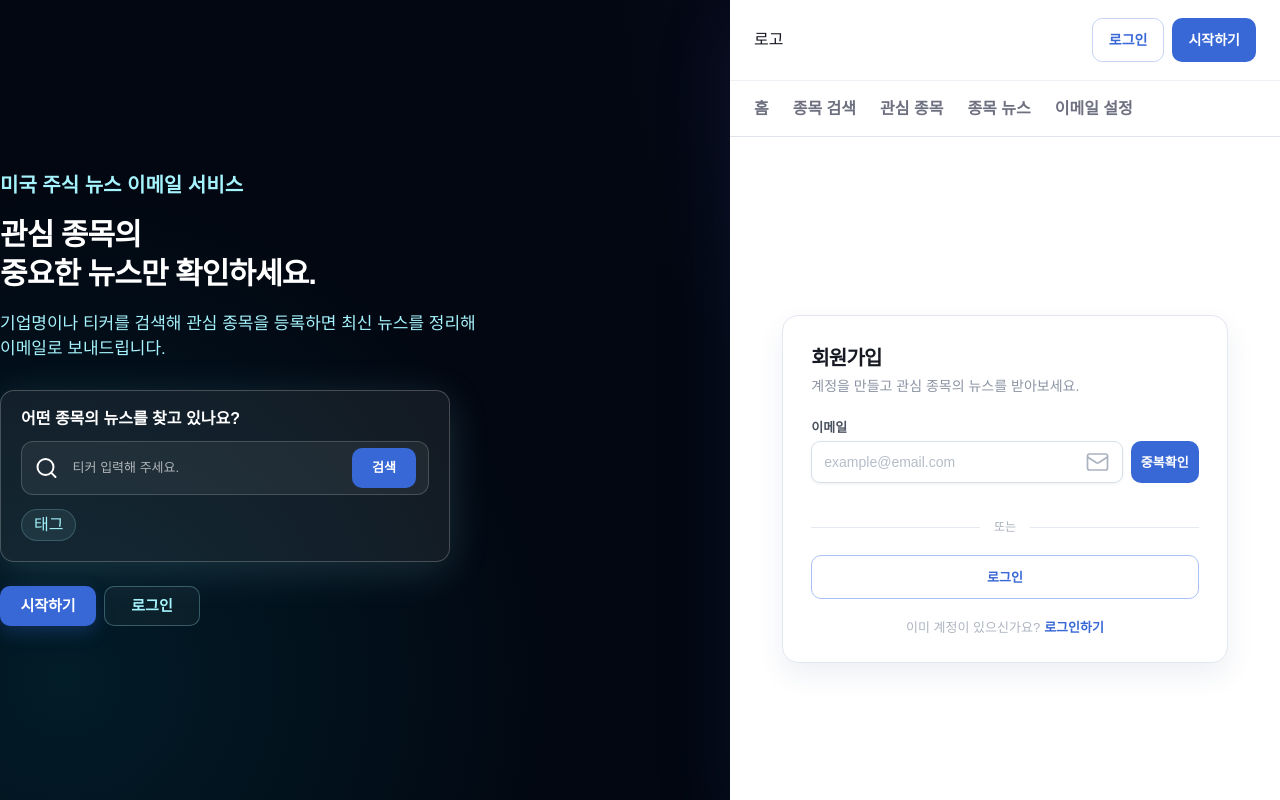
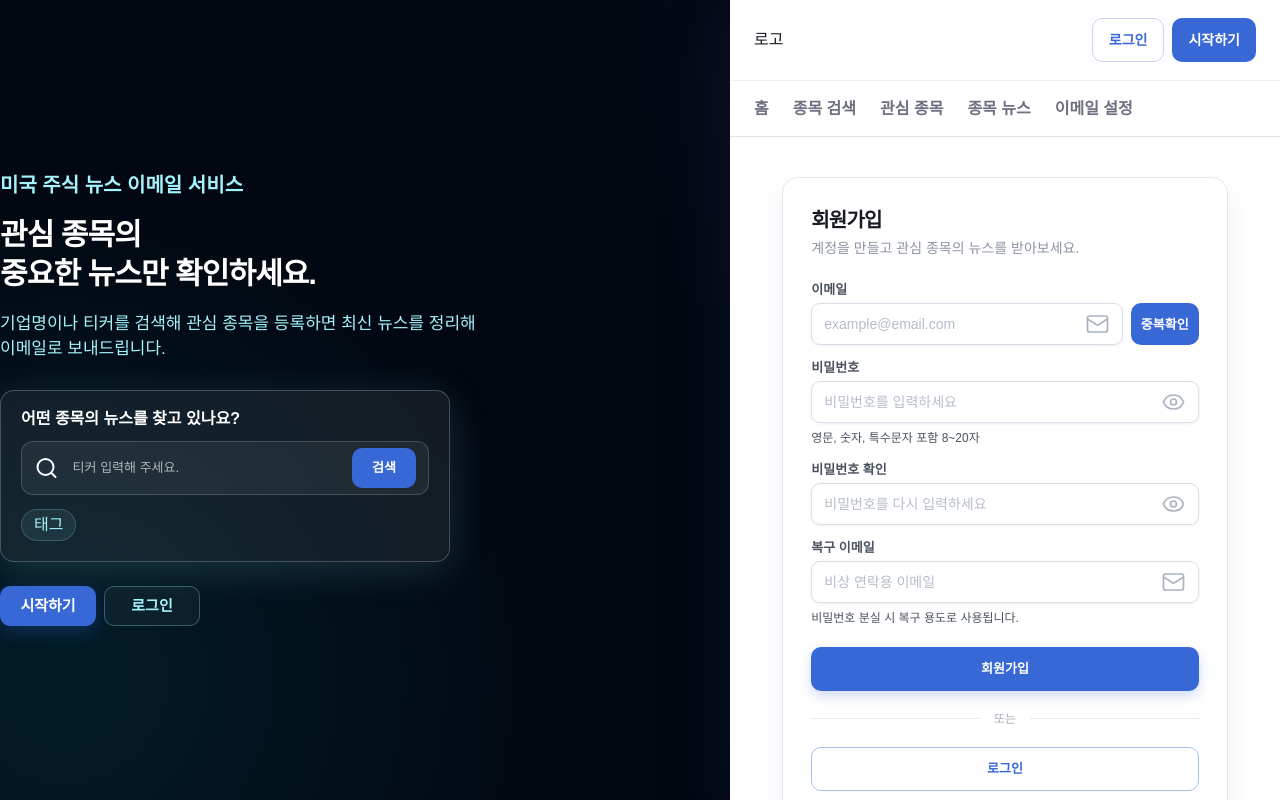
Before and after one commit to kimjiseung97/stockNews, a React (Vite) app: page /sign-up in a window 1280 px wide. Built offline with nearby package versions, Linux system fonts and the light colour scheme.

Commit message:
fix: 회원가입 UI 복구 및 이메일 인증 흐름 유지

```diff
--- a/src/pages/sign-up/SignUpPage.tsx
+++ b/src/pages/sign-up/SignUpPage.tsx
@@ -43,6 +43,12 @@ function SignUpPage() {
 
     if (!email) {
       alert('이메일을 입력해 주세요.')
+      focusInput(form, 'email')
+      return
+    }
+
+    if (!isEmailDuplicateChecked) {
+      alert('이메일 중복확인을 완료해 주세요.')
       focusInput(form, 'email')
       return
     }
@@ -231,8 +237,6 @@ function SignUpPage() {
             </label>
           )}
 
-          {isEmailVerified && (
-            <>
           <label className={styles['sign-up-page__field']}>
             <span>비밀번호</span>
             <span className={styles['sign-up-page__input-box']}>
@@ -319,12 +323,14 @@ function SignUpPage() {
           <button
             type="submit"
             className={styles['sign-up-page__submit']}
-                disabled={isSubmitting}
+            disabled={isSubmitting || (isVerificationCodeSent && !isEmailVerified)}
           >
-                {isSubmitting ? '가입 중' : '회원가입'}
+            {isSubmitting
+              ? '가입 중'
+              : isVerificationCodeSent && !isEmailVerified
+                ? '인증 대기중'
+                : '회원가입'}
           </button>
-            </>
-          )}
         </form>
 
         <section className={styles['sign-up-page__divider']} aria-hidden="true">
```
Lines whose indentation alone changed are shown as unchanged.
